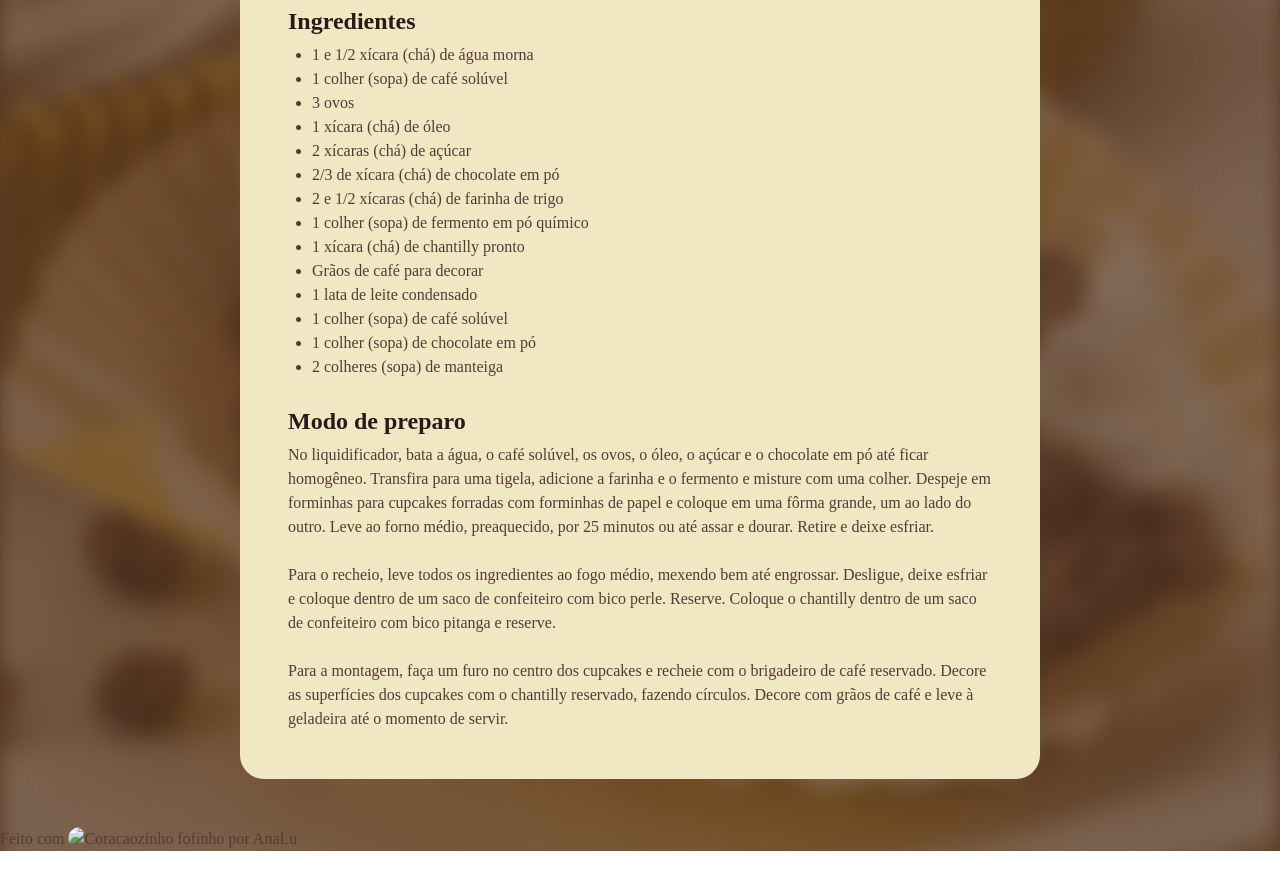
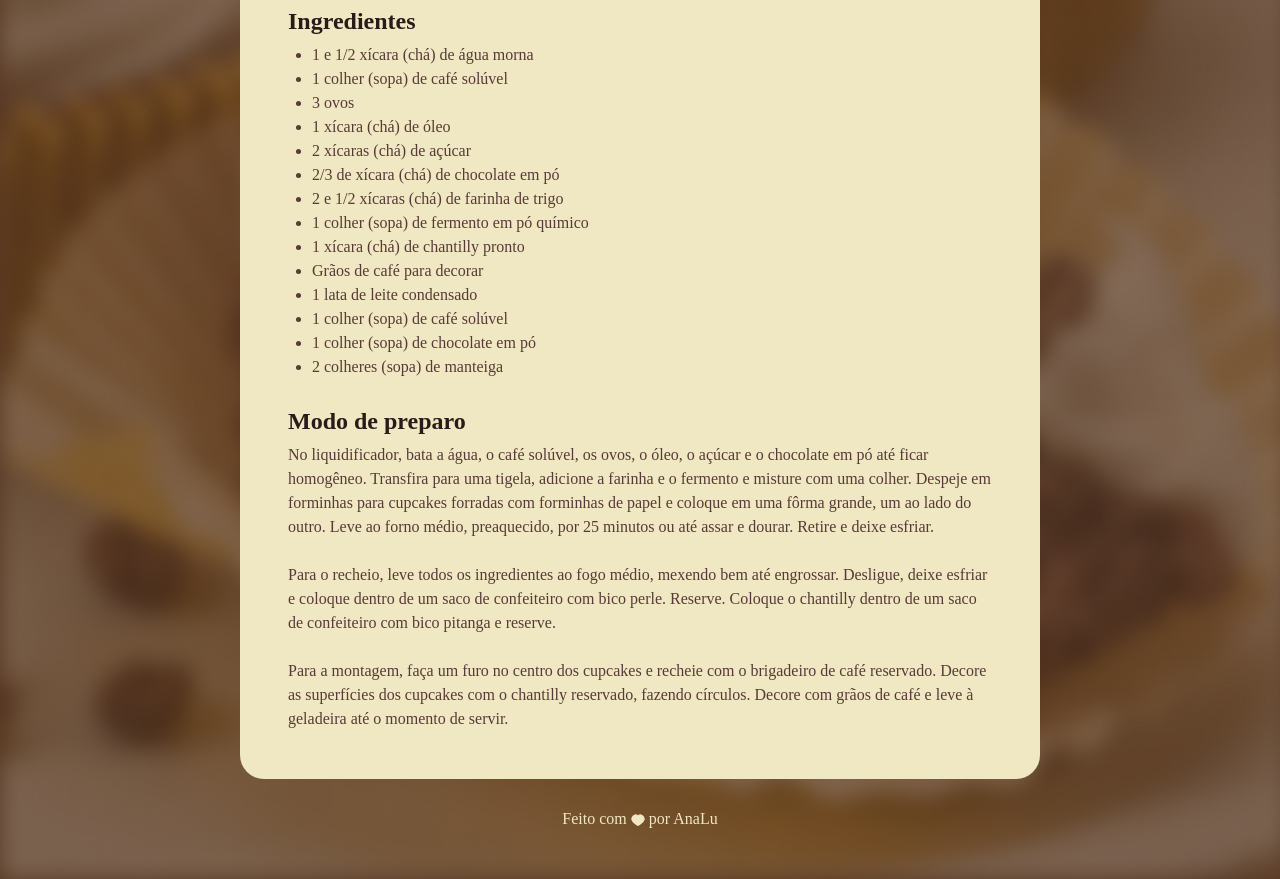
Before and after one commit to analucardosods/Projeto-de-Receita-Curso-Rocketseat, a plain HTML site: page index.html in a window 1280 px wide. Shown: the part 720-1599 px from the top of the page. Before the commit the page ends 1571 px from the top, so only its background shows below. Drawn offline with Linux system fonts and the light colour scheme; a web font is replaced by a local one.

Commit message:
alteração vetor coração

```diff
--- a/style.css
+++ b/style.css
@@ -20,7 +20,7 @@ width: 800px;
 padding: 24px;
 background-color: #F0E8C2;
 border-radius: 24px;
-margin: 48px auto;
+margin: 48px auto 28px;
 }
 
 
@@ -58,3 +58,13 @@ h1, h2 {
 ul {
   padding-left: 24px;
 }
+
+footer {
+color: #F0E8C2;
+text-align: center;
+padding-bottom: 48px;
+}
+
+footer img {
+vertical-align: middle;
+}
```
Also changed, not shown: assets/heart.svg (added).
